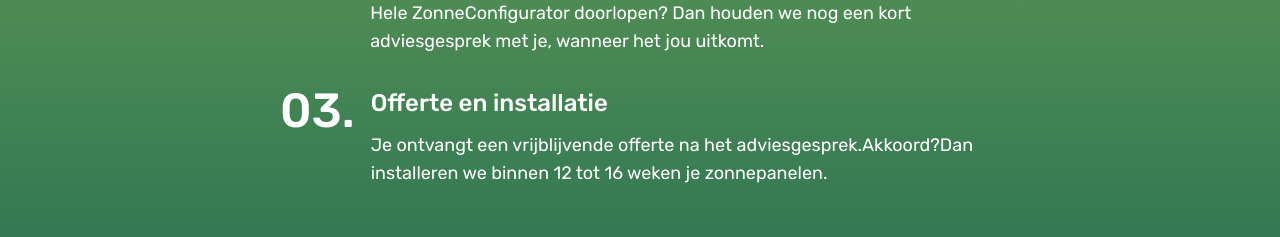
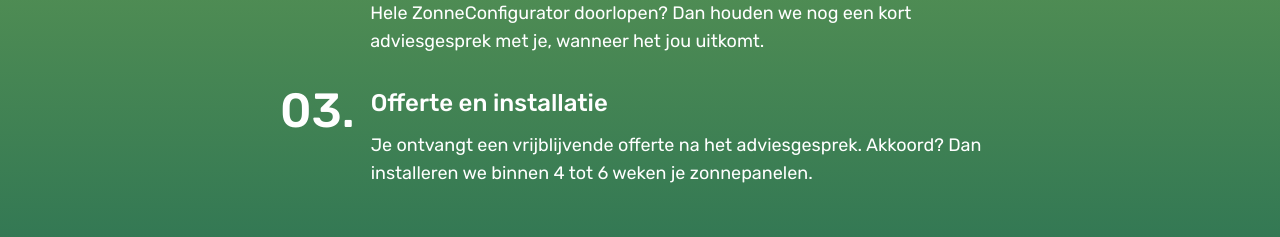
Before and after one commit to WebDevAman/sunny-green, a React (Create React App) app: page / in a window 1280 px wide. Shown: the part 6840-7077 px from the top of the page. Built offline with nearby package versions, Linux system fonts and the light colour scheme.

Commit message:
Update HomeScreen.jsx

```diff
--- a/src/components/pages/HomePage/HomeScreen.jsx
+++ b/src/components/pages/HomePage/HomeScreen.jsx
@@ -444,7 +444,7 @@
 
                                     </p>
                                     <p className='text-white text-base lg:text-lg'>
-                                        Je ontvangt een vrijblijvende offerte na het adviesgesprek.Akkoord?Dan installeren we binnen 12 tot 16 weken je zonnepanelen.
+                                        Je ontvangt een vrijblijvende offerte na het adviesgesprek. Akkoord? Dan installeren we binnen 4 tot 6 weken je zonnepanelen.
                                     </p>
                                 </div>
                             </div>
```
